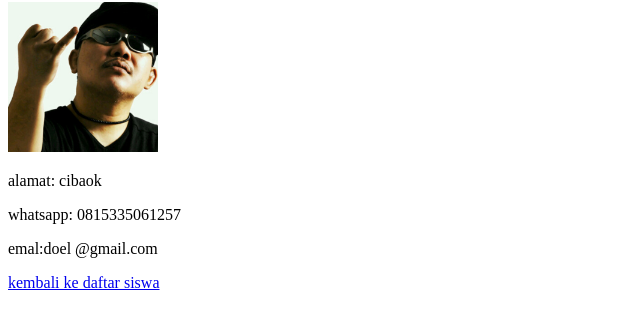
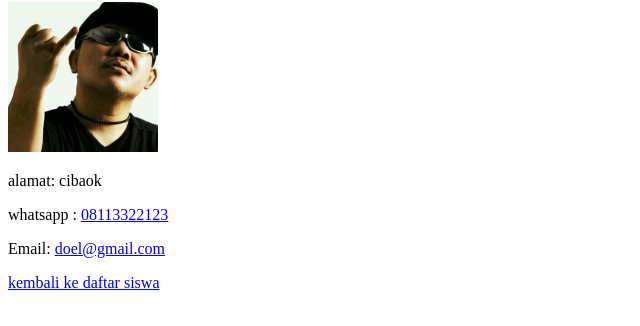
Before and after one commit to revi23-sys/Latihan4, a plain HTML site: page doel.html in a window 1280 px wide. Shown: the part 78-404 px from the top of the page, without its empty margins (0-640 px from the left). Drawn offline with Linux system fonts and the light colour scheme.

Commit message:
ganti nomor dan email

```diff
--- a/doel.html
+++ b/doel.html
@@ -12,8 +12,8 @@
 
 <img  src="./foto/doel.jpg" alt="foto doel"width="150" />
 <p>alamat: cibaok</p>
-<p>whatsapp: 0815335061257</p>
-<p>emal:doel @gmail.com</p>
+<p>whatsapp : <a href="https://wa.me/628113322123">08113322123</a></p>
+<p>Email: <a href="mailto:doel @gmail.com">doel@gmail.com</a></p>
 
 <a href="../index.html">kembali ke daftar siswa</a>
 </body>
```
Also changed, not shown: juned.html (+2 -2 lines).
